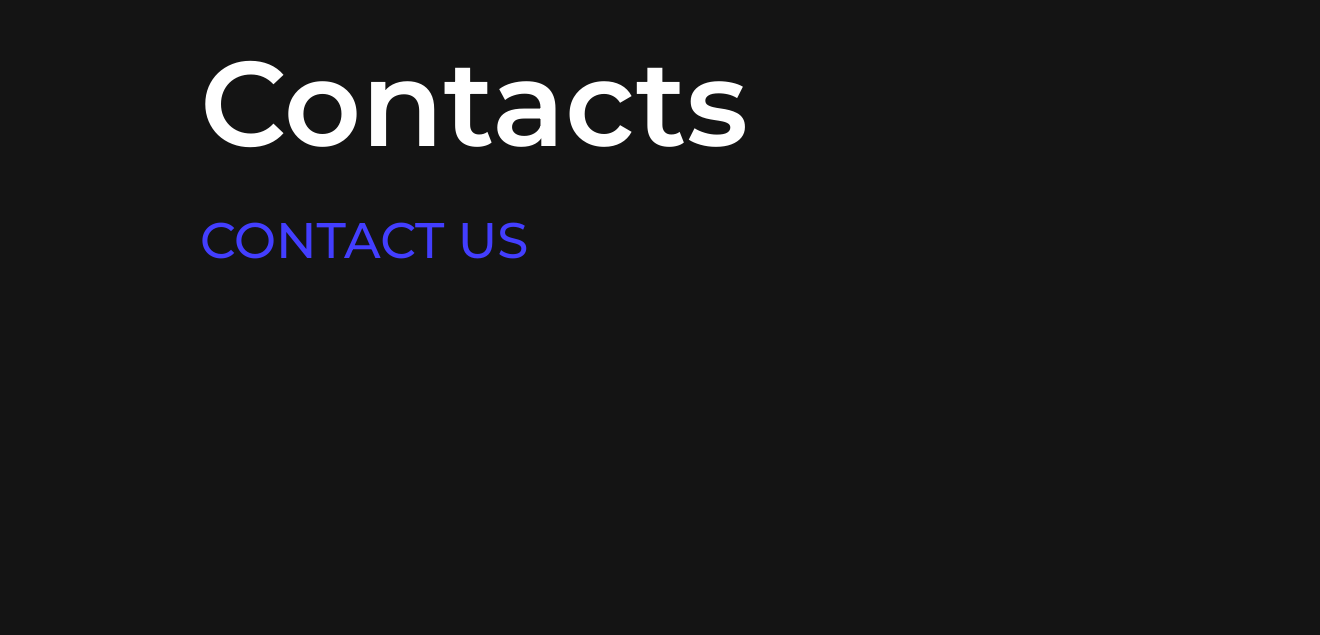
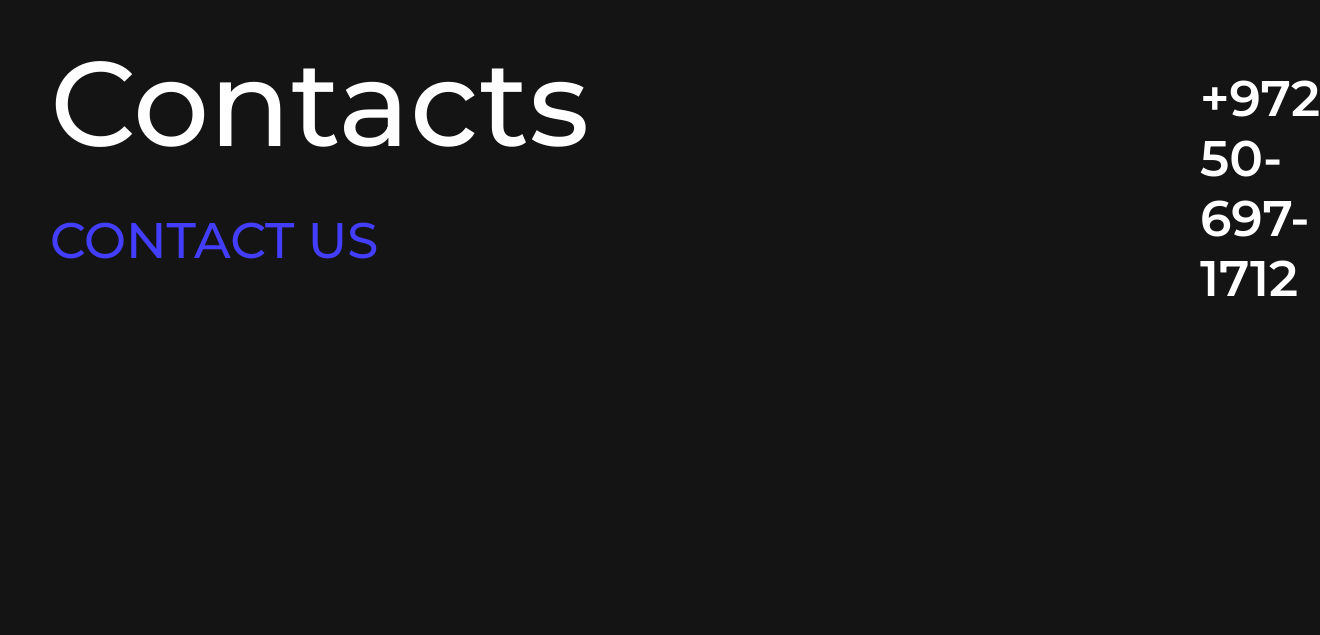
Before and after one commit to sadkingo/SITELIGA, a website: page contacts.html in a window 1280 px wide. Shown: the part 165-800 px from the top of the page, 1320 px wide, since content can reach past the window. Drawn offline with nearby package versions, Linux system fonts and the light colour scheme.

Commit message:
update css/contact.css

```diff
--- a/css/contact.css
+++ b/css/contact.css
@@ -1,12 +1,20 @@
 .contacts_heading {
   font-size: 120px;
-  margin-left: 200px;
+  margin-left: 50px;
   margin-top: 100px;
+  font-weight: 500;
 }
 .contact_us {
   position: relative;
   font-size: 50px;
-  margin-left: 200px;
+  margin-left: 50px;
   top: -60px;
+  font-weight: 500;
   color: #433EFF;
 }
+.phone_number {
+  position: relative;
+  margin-left: 1200px;
+  font-size: 50px;
+  top: -950px;
+}
```
